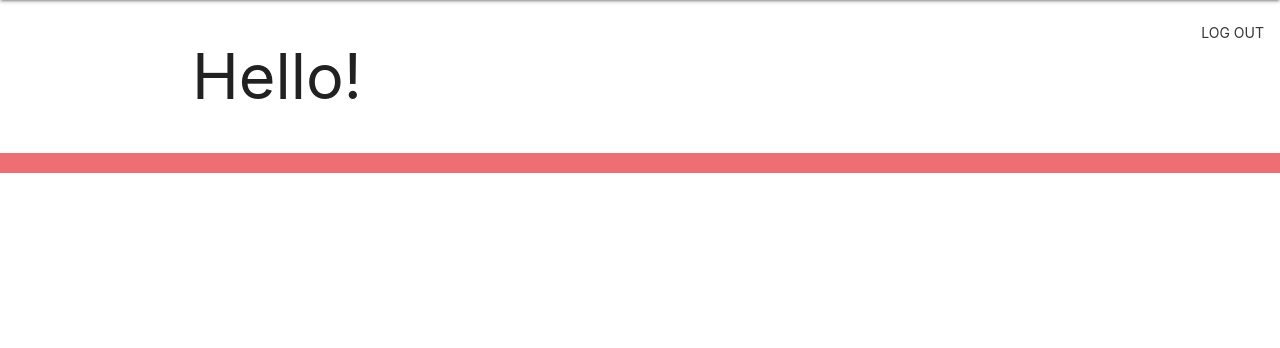
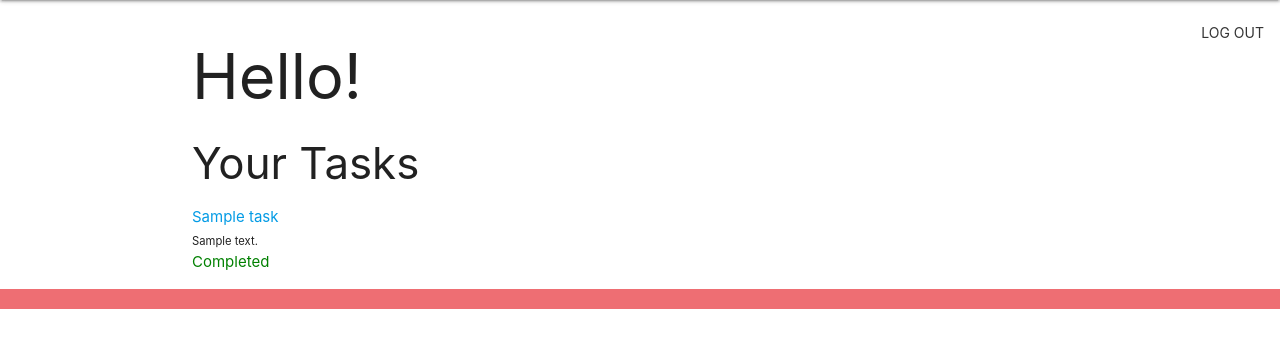
Before and after one commit to envwx/Tasks-Habits, a Django app: page /home/ in a window 1280 px wide. Shown: the part 64-412 px from the top of the page. Run offline with Django 5.2, Linux system fonts and the light colour scheme; a user stored in the database is signed in; tables that the repository leaves empty hold one stand-in row (values such as "Sample post").

Commit message:
made it where tasks show up in homepage

```diff
--- a/TasksNHabits/main_app/templates/home.html
+++ b/TasksNHabits/main_app/templates/home.html
@@ -1,6 +1,23 @@
-{% extends 'base.html' %} {% block content %}
-<title>Tasks N Habits</title>
-<h1>
-  Hello!
-  <h1>{% endblock %}</h1>
-</h1>
+{% extends 'base.html' %}
+
+{% block content %}
+<h1>Hello!</h1>
+<h3>Your Tasks</h3>
+<ul>
+  {% for task in tasks %}
+  <li>
+    <a href="{% url 'task_details' task.id %}">{{ task.title }}</a>
+    <br>
+    <small>{{ task.description }}</small>
+  </br>
+    {% if task.is_completed %}
+    <span style="color: green;"> Completed</span>
+    {% else %}
+    <span style="color: red;"> Not Completed</span>
+    {% endif %}
+  </li>
+  {% empty %}
+  <li>No tasks yet <a href="{% url 'task_create' %}">Create Task</a></li>
+  {% endfor %}
+</ul>
+{% endblock %}
--- a/TasksNHabits/main_app/views.py
+++ b/TasksNHabits/main_app/views.py
@@ -8,7 +8,8 @@ from .forms import TaskForm
 # Create your views here.
 
 def home(request):
-    return render(request, 'home.html')
+    tasks = Task.objects.filter(user=request.user)
+    return render(request, 'home.html', {'tasks': tasks})
 
 def about(request):
     return render(request, 'about.html')
```
